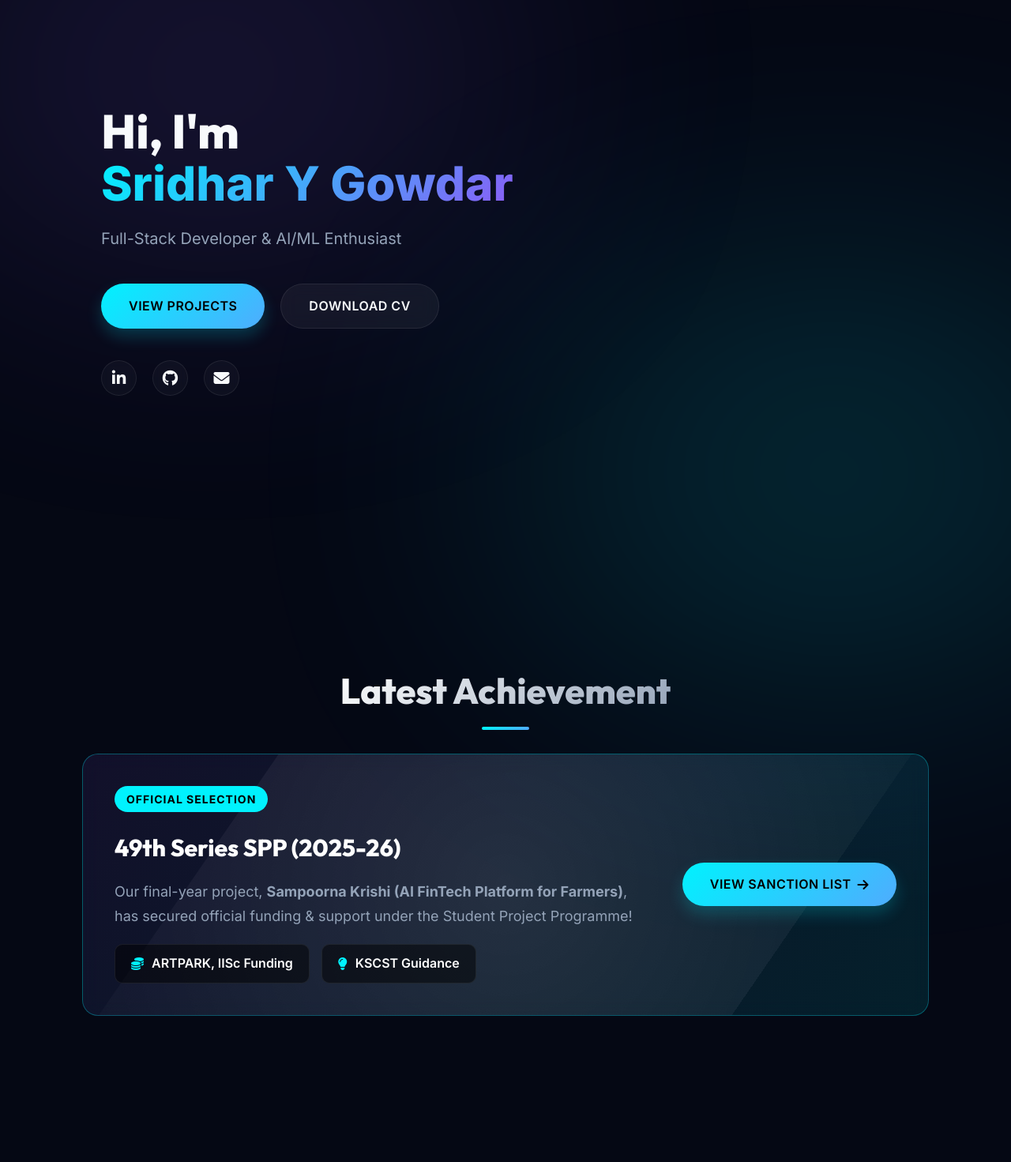
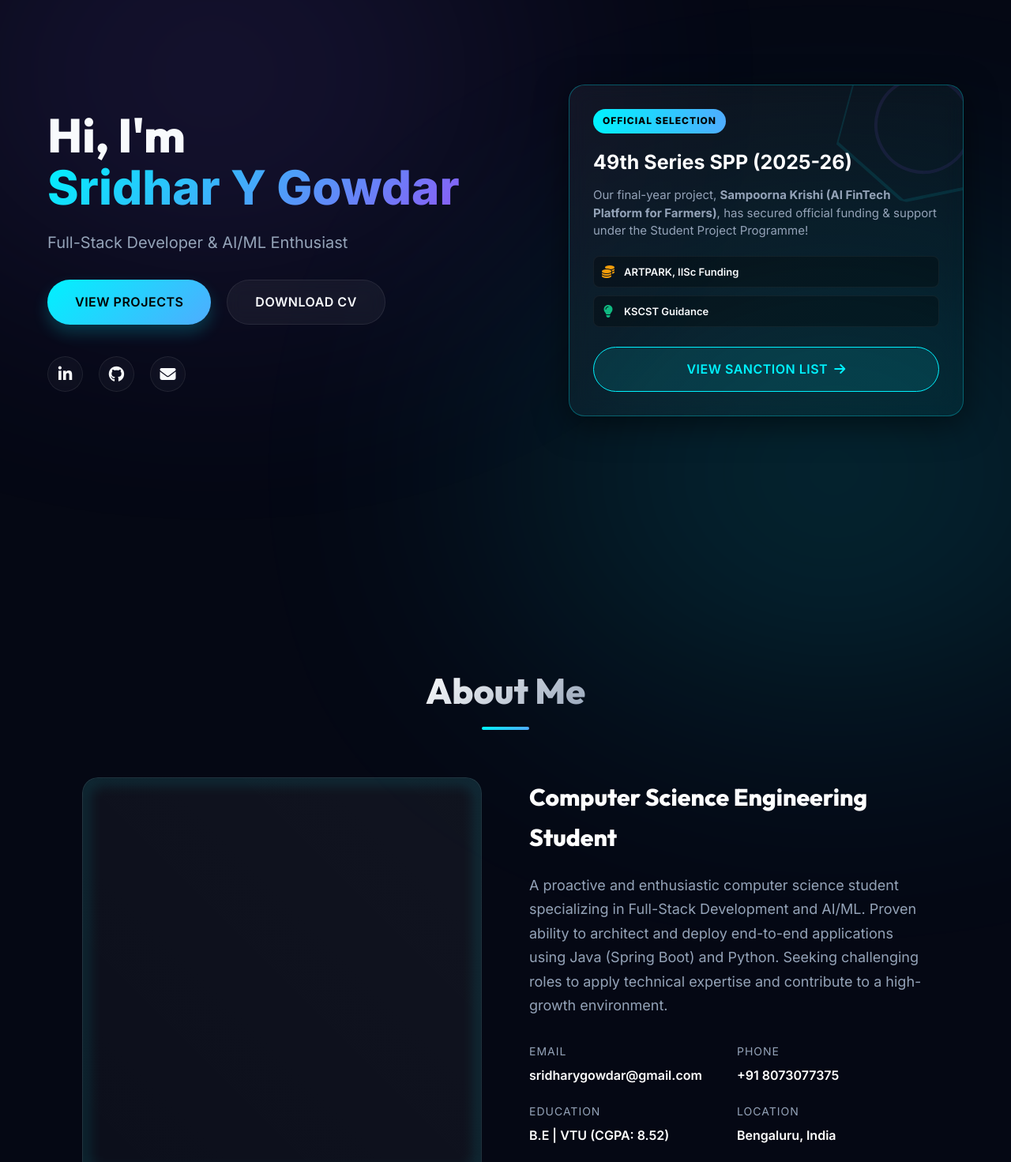
Before and after one commit to sridhar-y-g/Sridhar-Y-Gowdar---Portfolio, a plain HTML site: page index.html in a window 1280 px wide. Shown: the part 83-1554 px from the top of the page at 79% size. Drawn offline with Linux system fonts and the light colour scheme.

Commit message:
fix: revert to stable UI, implement split hero SPP highlight, remove cursor

```diff
--- a/index.html
+++ b/index.html
@@ -10,8 +10,6 @@
     <link rel="stylesheet" href="css/style.css">
 </head>
 <body>
-    <div class="cursor-follower"></div>
-
     <!-- Header -->
     <header>
         <div class="logo">
@@ -33,43 +31,49 @@
     </header>
 
     <!-- Hero Section -->
-    <section id="home" class="hero">
-        <div class="hero-content reveal">
-            <h1>Hi, I'm <br><span>Sridhar Y Gowdar</span></h1>
-            <p>Full-Stack Developer & AI/ML Enthusiast</p>
-            <div class="hero-buttons">
+    <section id="home" class="hero" style="display: flex; align-items: center; justify-content: space-between; padding: 10rem 2rem; max-width: 1200px; margin: 0 auto; gap: 4rem;">
+
+        <!-- Left Side: Hero Content -->
+        <div class="hero-content reveal" style="flex: 1; text-align: left; max-width: 600px;">
+            <h1 style="font-size: clamp(4rem, 5vw, 6rem); margin-bottom: 2rem;">Hi, I'm <br><span>Sridhar Y Gowdar</span></h1>
+            <p style="font-size: 2rem; color: var(--text-muted); margin-bottom: 3rem;">Full-Stack Developer & AI/ML Enthusiast</p>
+            <div class="hero-buttons" style="justify-content: flex-start;">
                 <a href="#projects" class="btn primary">View Projects</a>
                 <a href="SDE.pdf" download class="btn secondary">Download CV</a>
             </div>
-            <div class="social-icons">
+            <div class="social-icons" style="justify-content: flex-start; margin-top: 3rem;">
                 <a href="https://www.linkedin.com/in/sridhar-y-gowdar-66a74a276" target="_blank"><i class="fab fa-linkedin-in"></i></a>
                 <a href="https://github.com/sridhar-y-g" target="_blank"><i class="fab fa-github"></i></a>
                 <a href="mailto:sridharygowdar@gmail.com"><i class="fas fa-envelope"></i></a>
             </div>
         </div>
-    </section>
 
-    <!-- Latest Achievement Section -->
-    <section id="latest-achievement">
-        <div class="container">
-            <div class="section-header reveal" style="margin-bottom: 4rem;">
-                <h2>Latest Achievement</h2>
-            </div>
-            <!-- SPP HIGHLIGHT -->
-            <div class="spp-banner reveal glass-card">
-                <div class="spp-content">
-                    <span class="spp-badge">Official Selection</span>
-                    <h3>49th Series SPP (2025-26)</h3>
-                    <p>Our final-year project, <strong>Sampoorna Krishi (AI FinTech Platform for Farmers)</strong>, has secured official funding & support under the Student Project Programme!</p>
-                    <div class="funding-tags">
-                        <div class="f-tag"><i class="fas fa-coins"></i> ARTPARK, IISc Funding</div>
-                        <div class="f-tag"><i class="fas fa-lightbulb"></i> KSCST Guidance</div>
-                    </div>
+        <!-- Right Side: SPP Funding Highlight Card -->
+        <div class="hero-spp reveal glass-card" style="flex: 1; max-width: 500px; padding: 3rem; background: linear-gradient(135deg, rgba(255,255,255,0.05), rgba(0,242,254,0.05)); border: 1px solid rgba(0,242,254,0.3); position: relative; overflow: hidden; box-shadow: 0 10px 40px rgba(0,0,0,0.5);">
+
+            <!-- Elegant SVG Background Graphic inside card -->
+            <svg style="position: absolute; top: -50px; right: -50px; width: 200px; height: 200px; opacity: 0.1; transform: rotate(15deg); pointer-events: none;" viewBox="0 0 100 100">
+                <polygon points="50,0 100,25 100,75 50,100 0,75 0,25" fill="none" stroke="#00f2fe" stroke-width="2"/>
+                <circle cx="50" cy="50" r="30" fill="none" stroke="#8b5cf6" stroke-width="2"/>
+            </svg>
+
+            <span style="display: inline-block; padding: 0.5rem 1.2rem; background: linear-gradient(90deg, #00f2fe, #4facfe); color: #000; font-weight: 800; font-size: 1.2rem; border-radius: 20px; text-transform: uppercase; letter-spacing: 1px; margin-bottom: 1.5rem;">Official Selection</span>
+
+            <h3 style="font-size: 2.5rem; margin-bottom: 1rem; color: #fff;">49th Series SPP (2025-26)</h3>
+            <p style="font-size: 1.5rem; color: var(--text-muted); margin-bottom: 2rem; line-height: 1.5;">Our final-year project, <strong>Sampoorna Krishi (AI FinTech Platform for Farmers)</strong>, has secured official funding & support under the Student Project Programme!</p>
+
+            <div style="display: flex; flex-direction: column; gap: 1rem; margin-bottom: 2.5rem;">
+                <div style="display: flex; align-items: center; gap: 1rem; padding: 0.8rem; background: rgba(0,0,0,0.3); border-radius: 8px; border: 1px solid rgba(255,255,255,0.05);">
+                    <i class="fas fa-coins" style="color: #f59e0b; width: 20px; text-align: center;"></i>
+                    <span style="font-size: 1.3rem; font-weight: 600;">ARTPARK, IISc Funding</span>
                 </div>
-                <div class="spp-action">
-                    <a href="KSCST_SPP_Project.pdf" target="_blank" class="btn primary">View Sanction List <i class="fas fa-arrow-right" style="margin-left:8px;"></i></a>
+                <div style="display: flex; align-items: center; gap: 1rem; padding: 0.8rem; background: rgba(0,0,0,0.3); border-radius: 8px; border: 1px solid rgba(255,255,255,0.05);">
+                    <i class="fas fa-lightbulb" style="color: #10b981; width: 20px; text-align: center;"></i>
+                    <span style="font-size: 1.3rem; font-weight: 600;">KSCST Guidance</span>
                 </div>
             </div>
+
+            <a href="KSCST_SPP_Project.pdf" target="_blank" class="btn" style="background: rgba(0,242,254,0.1); color: #00f2fe; border: 1px solid #00f2fe; width: 100%; justify-content: center; transition: all 0.3s;">View Sanction List <i class="fas fa-arrow-right" style="margin-left:8px;"></i></a>
         </div>
     </section>
 
--- a/js/script.js
+++ b/js/script.js
@@ -1,31 +1,9 @@
 document.addEventListener('DOMContentLoaded', () => {
-    initCursor();
     initMobileMenu();
     initScrollReveal();
     initStickyHeader();
     initSmoothScroll();
 });
-
-// Custom Cursor
-function initCursor() {
-    const cursor = document.querySelector('.cursor-follower');
-    if (!cursor) return;
-
-    if (window.innerWidth > 768) {
-        document.addEventListener('mousemove', (e) => {
-            requestAnimationFrame(() => {
-                cursor.style.left = `${e.clientX}px`;
-                cursor.style.top = `${e.clientY}px`;
-            });
-        });
-
-        const interactiveEls = document.querySelectorAll('a, button, .glass-card, .project-card, .skill-tag');
-        interactiveEls.forEach(el => {
-            el.addEventListener('mouseenter', () => cursor.classList.add('expand'));
-            el.addEventListener('mouseleave', () => cursor.classList.remove('expand'));
-        });
-    }
-}
 
 // Mobile Menu
 function initMobileMenu() {
```
